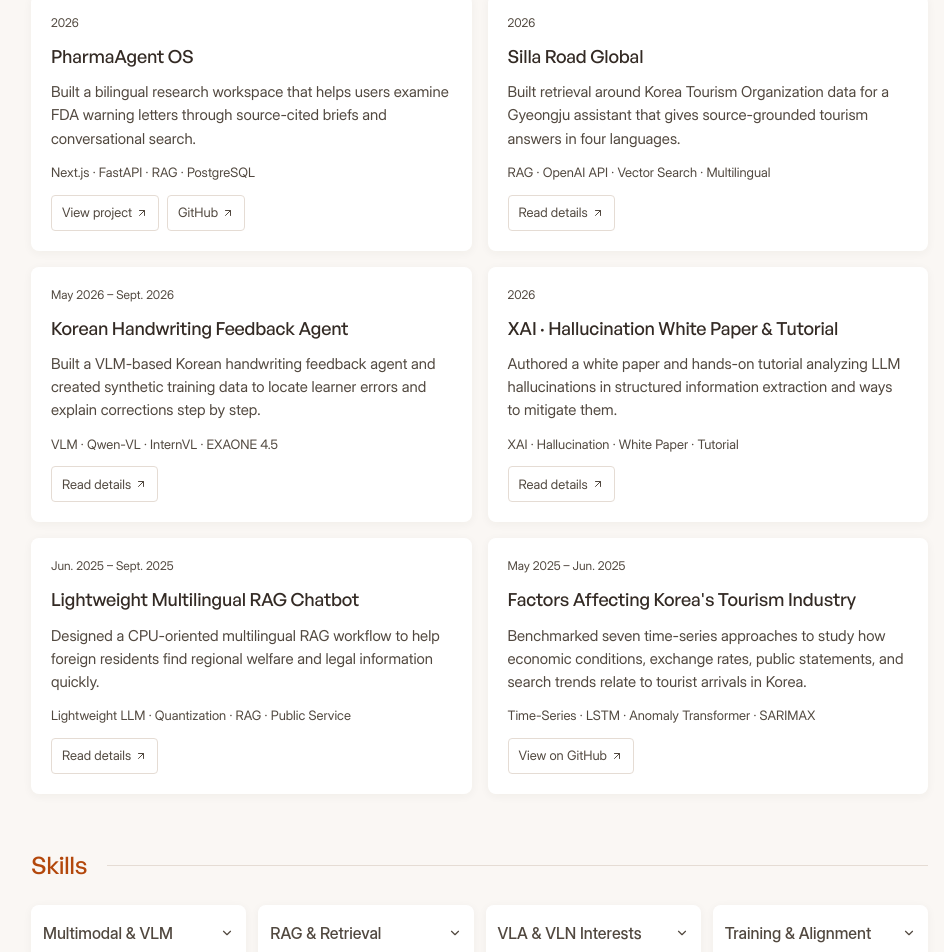
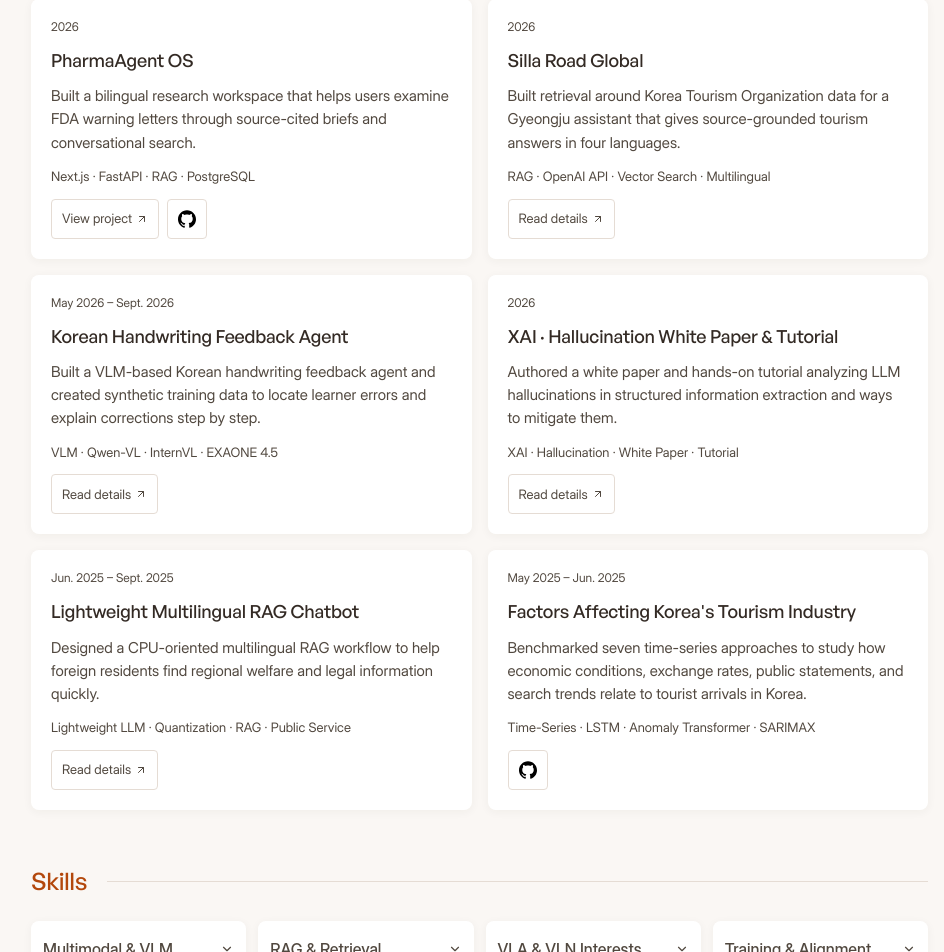
Before and after one commit to davemaxuell/CV, a React (Vite) app: page / in a window 1280 px wide. Shown: the part 3215-4167 px from the top of the page, without its empty margins (297-1241 px from the left). Built offline with nearby package versions, Linux system fonts and the light colour scheme; a web font is replaced by a local one.

Commit message:
Use GitHub icons for project repository links

```diff
--- a/src/academic/AcademicPage.tsx
+++ b/src/academic/AcademicPage.tsx
@@ -127,7 +127,7 @@ export default function AcademicPage() {
           <p>{project.description}</p>
           <div className="academic-links">
             {project.liveUrl && <a href={project.liveUrl} {...external} aria-label={`View project: ${project.title}`}>Live project ↗</a>}
-            {project.repositoryUrl && <a href={project.repositoryUrl} {...external} aria-label={`GitHub: ${project.title}`}>GitHub ↗</a>}
+            {project.repositoryUrl && <a className="academic-github-link" href={project.repositoryUrl} {...external} aria-label={`View ${project.title} on GitHub`} title="View on GitHub"><img src="/links/github.svg" alt="" width="18" height="18" /></a>}
             {project.leaderboardUrl && <a href={project.leaderboardUrl} {...external} aria-label={`Official leaderboard: ${project.title}`}>Official leaderboard ↗</a>}
           </div>
           <details className="academic-details"><summary>Project details</summary>
--- a/src/academic/academic.css
+++ b/src/academic/academic.css
@@ -60,6 +60,7 @@ a:focus-visible, button:focus-visible, summary:focus-visible { outline: 2px soli
 .academic-links { display: flex; flex-wrap: wrap; gap: 6px 16px; margin-top: 7px; font-size: 14px; }
 .academic-links:empty { display: none; }
 .academic-links a { padding: 3px 0; text-decoration: underline; }
+.academic-links .academic-github-link { display: inline-flex; align-items: center; justify-content: center; width: 40px; min-height: 40px; padding: 0; text-decoration: none; }
 .academic-details { margin-top: 5px; font-size: 14px; }
 .academic-details summary { color: #626262; cursor: pointer; width: fit-content; padding: 4px 0; }
 .academic-details summary:hover { color: var(--academic-accent); }
--- a/src/components/ProjectsSection.tsx
+++ b/src/components/ProjectsSection.tsx
@@ -21,12 +21,14 @@ export const ProjectsSection = ({
                 <p className="project-tools">{p.tags.slice(0, 4).join(' · ')}</p>
                 {p.liveUrl || p.repositoryUrl ? (
                   <div className="project-actions">
-                    <a className="project-link" href={p.liveUrl || p.repositoryUrl} target="_blank" rel="noopener noreferrer" aria-label={`${p.liveUrl ? 'View project' : 'View on GitHub'}: ${p.title}`}>
-                      {p.liveUrl ? 'View project' : 'View on GitHub'} <ArrowUpRight size={12} />
-                    </a>
-                    {p.liveUrl && p.repositoryUrl && (
-                      <a className="project-link" href={p.repositoryUrl} target="_blank" rel="noopener noreferrer" aria-label={`GitHub: ${p.title}`}>
-                        GitHub <ArrowUpRight size={12} />
+                    {p.liveUrl && (
+                      <a className="project-link" href={p.liveUrl} target="_blank" rel="noopener noreferrer" aria-label={`View project: ${p.title}`}>
+                        View project <ArrowUpRight size={12} aria-hidden="true" />
+                      </a>
+                    )}
+                    {p.repositoryUrl && (
+                      <a className="project-link project-link--github" href={p.repositoryUrl} target="_blank" rel="noopener noreferrer" aria-label={`View ${p.title} on GitHub`} title="View on GitHub">
+                        <img src={`${import.meta.env.BASE_URL}links/github.svg`} alt="" width={18} height={18} />
                       </a>
                     )}
                   </div>
--- a/src/index.css
+++ b/src/index.css
@@ -1547,7 +1547,8 @@ html { scrollbar-gutter: stable; }
 .resume-action a { display: inline-block; padding: 6px 0; color: var(--accent); font-size: 0.875rem; text-decoration: underline; text-underline-offset: 3px; }
 .recognition-source { display: inline-block; margin-top: 6px; padding: 6px 0; font-size: 0.8125rem; color: var(--accent); text-decoration: underline; text-underline-offset: 3px; }
 .project-grid .project-tools { font-size: 0.8125rem; line-height: 1.6; }
-.project-grid .project-link { min-height: 36px; padding: 6px 10px; }
+.project-grid .project-link { min-height: 40px; padding: 8px 10px; }
+.project-grid .project-link--github { width: 40px; padding: 0; justify-content: center; }
 @media (max-width: 600px) {
   .project-grid { grid-template-columns: minmax(0, 1fr); }
   .resume-summary { font-size: 0.8125rem; }
```
Also changed, not shown: 2 other files (tests, documents, lock files or other folders).
